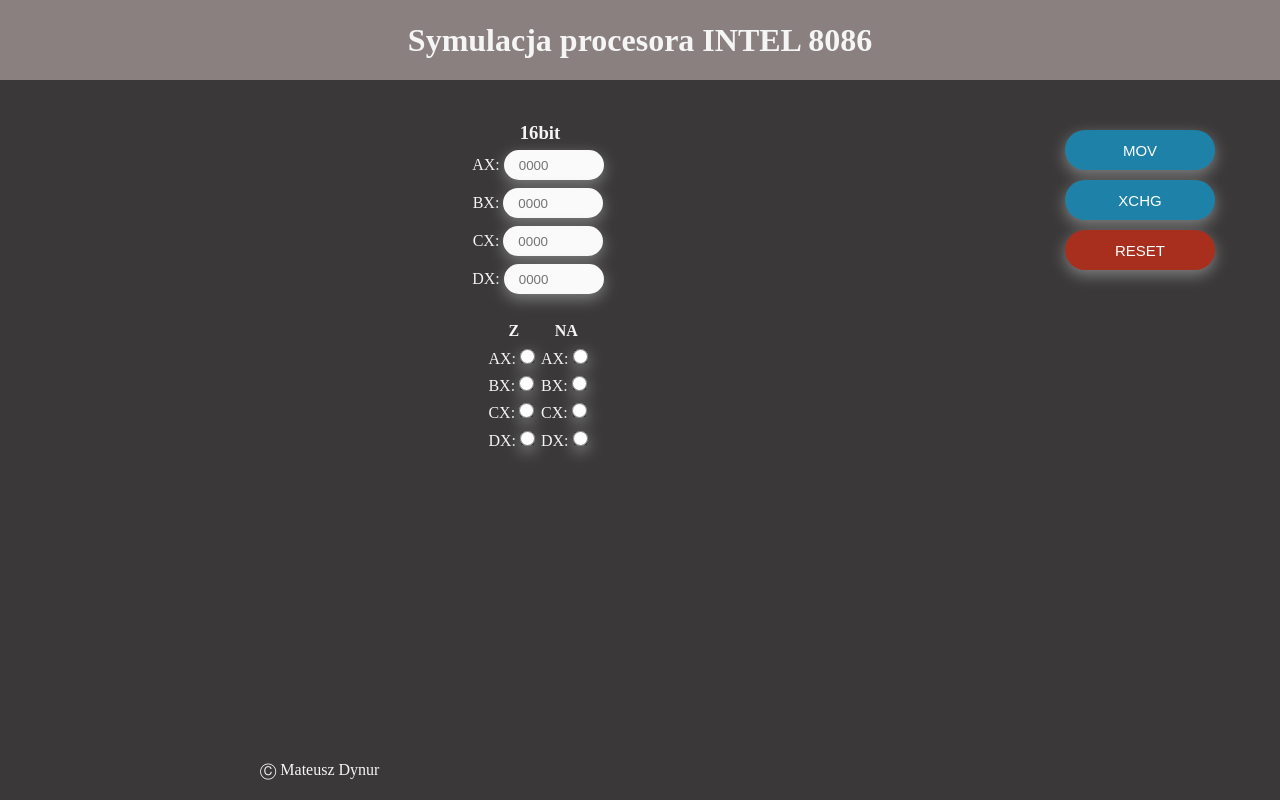
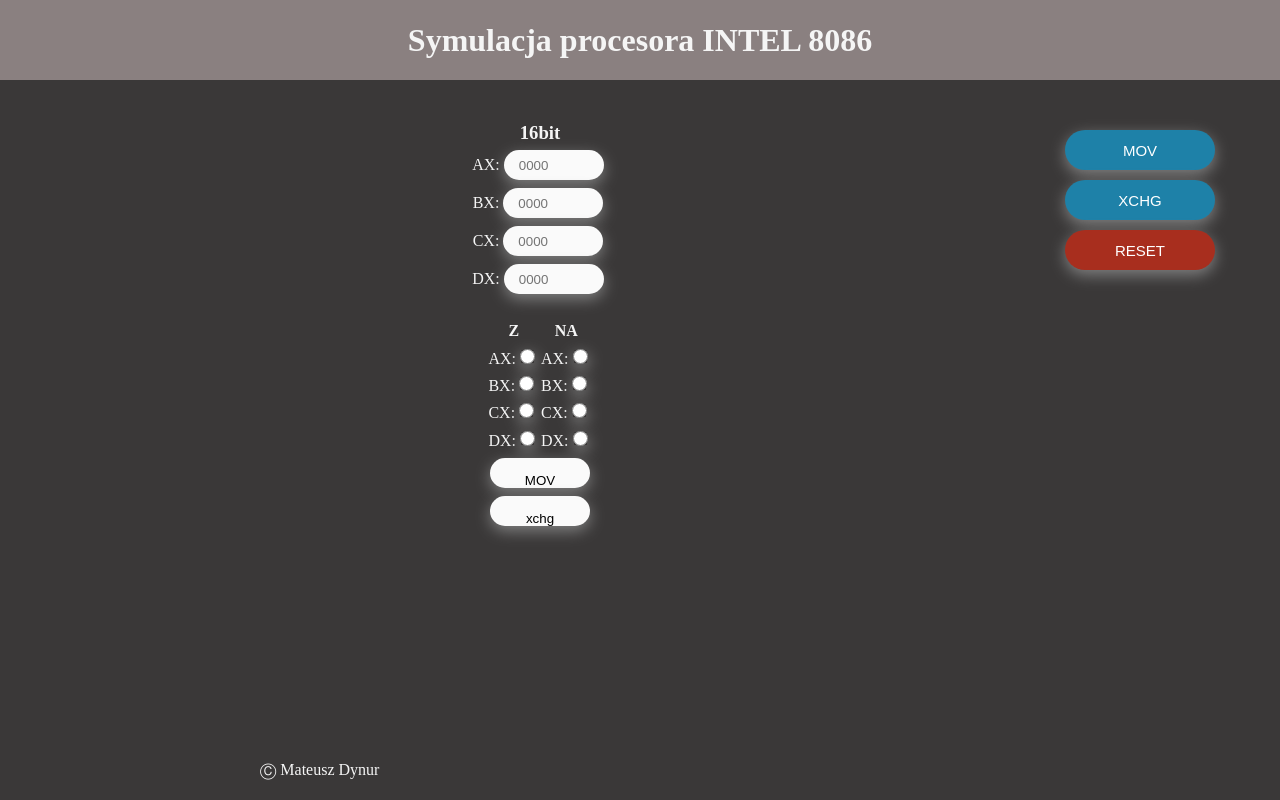
Before and after one commit to mateuszd47/ArchitekturaSystemowKomputerowych, a React (Create React App) app in the folder emulatorINTEL8086/: page / in a window 1280 px wide. Built offline with nearby package versions, Linux system fonts and the light colour scheme.

Commit message:
add function MOV and XCHG in progress

```diff
--- a/emulatorINTEL8086/src/Components/Inputs16bit.js
+++ b/emulatorINTEL8086/src/Components/Inputs16bit.js
@@ -5,10 +5,10 @@ const Inputs16bit = () => {
 	const [radioWith, setRadioWith] = useState("");
 
 	const [values, setValues] = useState({
-		AX: "",
-		BX: "",
-		CX: "",
-		DX: "",
+		AX: JSON.parse(localStorage.getItem("AX")),
+		BX: JSON.parse(localStorage.getItem("BX")),
+		CX: JSON.parse(localStorage.getItem("CX")),
+		DX: JSON.parse(localStorage.getItem("DX")),
 	});
 
 	const onChange = (e) => {
@@ -18,17 +18,66 @@ const Inputs16bit = () => {
 				...values,
 				[name]: value,
 			});
+			localStorage.setItem([name], JSON.stringify(value));
 		}
 	};
 
-  function mov(){
+	const mov = () => {
+		setValues({
+			[radioOn]: JSON.parse(localStorage.getItem(radioWith)),
+		});
+    localStorage.setItem([radioOn], JSON.stringify(JSON.parse(localStorage.getItem(radioWith))))
+	};
+	const xchg = () => {
+    setValues({
+      [radioWith]: JSON.parse(localStorage.getItem(radioOn)),
+			[radioOn]: JSON.parse(localStorage.getItem(radioWith)),
+		});
+    ///////////////////////////////////////////////////////////////
+    if(typeof values.AX !== "undefined")
+    {
+      localStorage.setItem("AX", JSON.stringify(values.AX))
+    }
+    else
+    {
+      localStorage.setItem("AX", JSON.stringify(""))
+    }
 
-    // const { name, value } = e.target;
-    // setValues({
-    //   ...values,
-    //   [name]: value,
-    // });
-  }
+    ///////////////////////////////////////////////////////////////
+    if(typeof values.BX !== "undefined")
+    {
+      localStorage.setItem("BX", JSON.stringify(values.BX))
+    }
+    else
+    {
+      localStorage.setItem("BX", JSON.stringify(""))
+    }
+
+    ///////////////////////////////////////////////////////////////
+    if(typeof values.CX !== "undefined")
+    {
+      localStorage.setItem("CX", JSON.stringify(values.CX))
+    }
+    else
+    {
+      localStorage.setItem("CX", JSON.stringify(""))
+    }
+
+    ///////////////////////////////////////////////////////////////
+    if(typeof values.DX !== "undefined")
+    {
+      localStorage.setItem("DX", JSON.stringify(values.DX))
+    }
+    else
+    {
+      localStorage.setItem("DX", JSON.stringify(""))
+    }
+    ///////////////////////////////////////////////////////////////
+    // window.location.reload(false);
+
+
+
+	};
 	return (
 		<section className='inputs16bit'>
 			<h3>16bit</h3>
@@ -97,7 +146,7 @@ const Inputs16bit = () => {
 									type='radio'
 									name='with'
 									value='AX'
-									onChange={(e) => setRadioOn(e.target.value)}
+									onChange={(e) => setRadioWith(e.target.value)}
 								/>
 							</label>
 						</td>
@@ -109,7 +158,7 @@ const Inputs16bit = () => {
 									type='radio'
 									name='on'
 									value='AX'
-									onChange={(e) => setRadioWith(e.target.value)}
+									onChange={(e) => setRadioOn(e.target.value)}
 								/>
 							</label>
 						</td>
@@ -123,7 +172,7 @@ const Inputs16bit = () => {
 									type='radio'
 									name='with'
 									value='BX'
-									onChange={(e) => setRadioOn(e.target.value)}
+									onChange={(e) => setRadioWith(e.target.value)}
 								/>
 							</label>
 						</td>
@@ -135,7 +184,7 @@ const Inputs16bit = () => {
 									type='radio'
 									name='on'
 									value='BX'
-									onChange={(e) => setRadioWith(e.target.value)}
+									onChange={(e) => setRadioOn(e.target.value)}
 								/>
 							</label>
 						</td>
@@ -149,7 +198,7 @@ const Inputs16bit = () => {
 									type='radio'
 									name='with'
 									value='CX'
-									onChange={(e) => setRadioOn(e.target.value)}
+									onChange={(e) => setRadioWith(e.target.value)}
 								/>
 							</label>
 						</td>
@@ -161,7 +210,7 @@ const Inputs16bit = () => {
 									type='radio'
 									name='on'
 									value='CX'
-									onChange={(e) => setRadioWith(e.target.value)}
+									onChange={(e) => setRadioOn(e.target.value)}
 								/>
 							</label>
 						</td>
@@ -175,7 +224,7 @@ const Inputs16bit = () => {
 									type='radio'
 									name='with'
 									value='DX'
-									onChange={(e) => setRadioOn(e.target.value)}
+									onChange={(e) => setRadioWith(e.target.value)}
 								/>
 							</label>
 						</td>
@@ -187,15 +236,27 @@ const Inputs16bit = () => {
 									type='radio'
 									name='on'
 									value='DX'
-									onChange={(e) => setRadioWith(e.target.value)}
+									onChange={(e) => setRadioOn(e.target.value)}
 								/>
 							</label>
 						</td>
 					</tr>
 				</tbody>
 			</table>
-			{console.log(radioOn)}
-			{console.log(radioWith)}
+			{/* {console.log("on " + radioOn)}
+			{console.log("with " + radioWith)} */}
+			<input
+				className='button'
+				type='button'
+				value='MOV'
+				onClick={() => mov()}
+			/>
+			<input
+				className='button'
+				type='button'
+				value='xchg'
+				onClick={() => xchg()}
+			/>
 		</section>
 	);
 };
--- a/emulatorINTEL8086/src/Components/Main.jsx
+++ b/emulatorINTEL8086/src/Components/Main.jsx
@@ -2,8 +2,8 @@ import React from "react";
 import Inputs16bit from "./Inputs16bit";
 // import Inputs8bit from "./Inputs8bit";
 
-const Main = () => {
-
+const Main = (sub) => {
+	const {mov} = Inputs16bit(sub)
 	return (
 		<main>
 			{/* <Inputs16bit value={value} onChange={onChange} /> */}
@@ -13,7 +13,7 @@ const Main = () => {
 			onChange={onChange}
 			/> */}
 			<div className='buttons'>
-				<input className='button' type='button' value='MOV' />
+				<input className='button' type='button' value='MOV' onClick={() => mov()}/>
 				<input className='button' type='button' value='XCHG' />
 				<input className='reset' type='button' value='RESET' />
 			</div>
```
